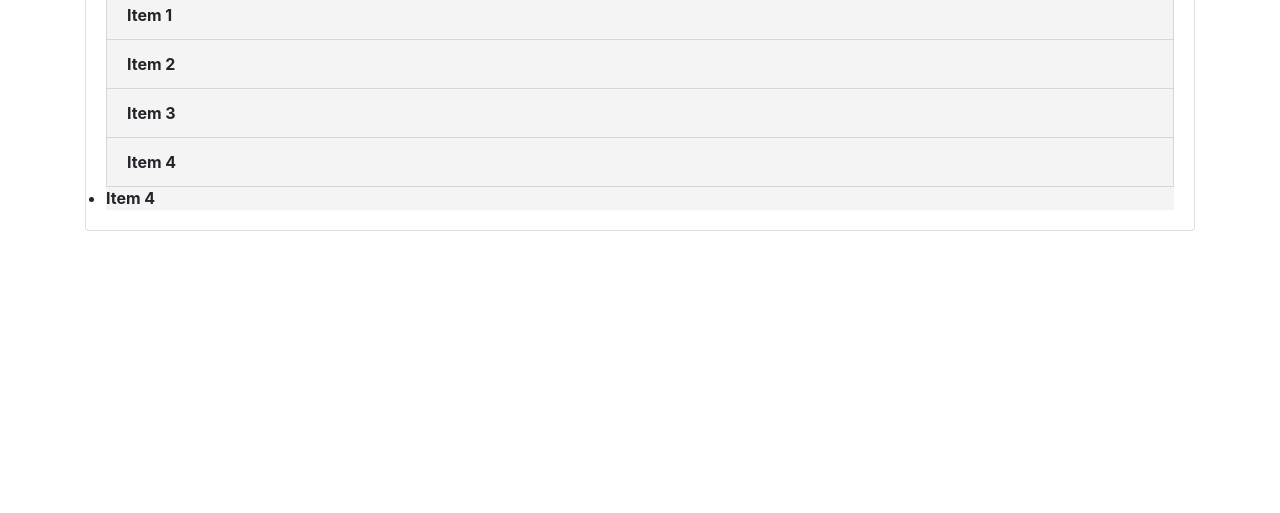
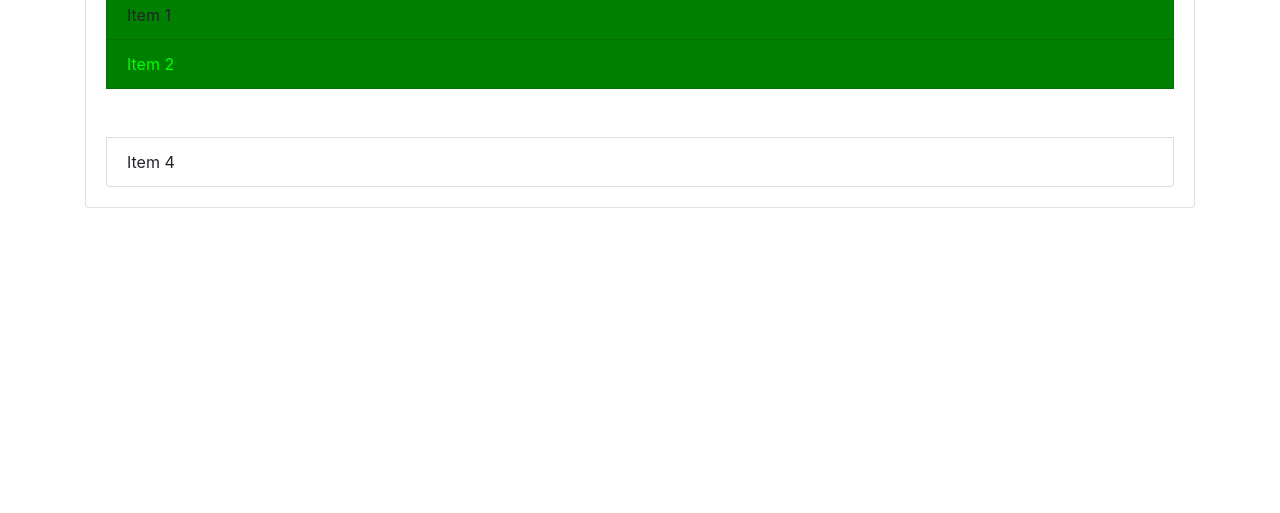
Before and after one commit to Blank67/WebDevelopment, a plain HTML site: page DOMtask3/index.html in a window 1280 px wide. Shown: the part 287-800 px from the top of the page. Drawn offline with nearby package versions, Linux system fonts and the light colour scheme.

Commit message:
task 6 done

```diff
--- a/DOMtask3/dom.js
+++ b/DOMtask3/dom.js
@@ -40,6 +40,32 @@
 // items[i].style.backgroundColor = '#f4f4f4';
 // }
 
+// //QUERYSELECTOR
+// let header = document.querySelector ('#main-header');
+// header.style.borderBottom = 'solid 4px #ccc';
+// let input = document.querySelector('input');
+// input.value = 'Hello World';
+// let submit = document.querySelector('input[type="submit"]');
+// submit.value = "SEND";
+// let item = document.querySelector ('.list-group-item');
+// item.style.color = 'red';
+// let lastItem = document.querySelector('.list-group-item:last-child');
+// lastItem.style.color = 'blue';
+// let secondItem = document.querySelector('.list-group-item:nth-child(2)');
+// secondItem.style.color = 'yellow';
+
+// //QUERYSELECTORALL
+// let titles = document.querySelectorAll('.title');
+// console.log(titles);
+// titles[0].textContent = 'Hello!';
+// let oddItems = document.querySelectorAll('li:nth-child(odd)');
+// for(let i=0;i<oddItems.length;i++){
+//     oddItems[i].style.backgroundColor = '#f4f4f4';
+// }
+// let evenItems = document.querySelectorAll('li:nth-child(even)');
+// for(let i=0;i<evenItems.length;i++){
+//     evenItems[i].style.backgroundColor = '#ccc';
+// }
 
 // //TASK 3
 // let header = document.getElementById('main-header');
@@ -57,18 +83,33 @@
 //     i++;
 // }
 
-//TASK 5
-let items = document.getElementsByClassName('list-group-item');
-let i=0;
-while(i<items.length){
-    items[i].style.backgroundColor = '#f4f4f4';
-    items[i].style.fontWeight = 'bold';
-    i++;
+// //TASK 5
+// let items = document.getElementsByClassName('list-group-item');
+// let i=0;
+// while(i<items.length){
+//     items[i].style.backgroundColor = '#f4f4f4';
+//     items[i].style.fontWeight = 'bold';
+//     i++;
+// }
+// let itemsTag = document.getElementsByTagName('li');
+// let j=0;
+// while(j<itemsTag.length){
+//     itemsTag[j].style.backgroundColor = '#f4f4f4';
+//     itemsTag[j].style.fontWeight = 'bold';
+//     j++;
+// }
+
+//TASK 6
+let secondItem = document.querySelector('.list-group-item:nth-child(2)');
+console.log(secondItem);
+secondItem.style.backgroundColor = 'green';
+let thirdItem = document.querySelector('.list-group-item:nth-child(3)');
+thirdItem.style.visibility = 'hidden';
+
+let newSecondItem = document.querySelectorAll('li:nth-child(2)');
+console.log(newSecondItem);
+newSecondItem[0].style.color = '#00ff00';
+let oddItems = document.querySelectorAll('li:nth-child(odd)');
+for(let i=0;i<oddItems.length;i++){
+    oddItems[i].style.backgroundColor = 'green';
 }
-let itemsTag = document.getElementsByTagName('li');
-let j=0;
-while(j<itemsTag.length){
-    itemsTag[j].style.backgroundColor = '#f4f4f4';
-    itemsTag[j].style.fontWeight = 'bold';
-    j++;
-}
--- a/DOMtask3/index.html
+++ b/DOMtask3/index.html
@@ -26,7 +26,7 @@
       <li class="list-group-item">Item 2</li>
       <li class="list-group-item">Item 3</li>
       <li class="list-group-item">Item 4</li>
-      <li class="new-list-group-item">Item 4</li>
+      <!-- <li class="new-list-group-item">Item 5</li> -->
     </ul>
    </div>
   </div>
```
